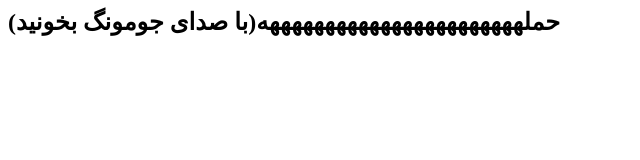
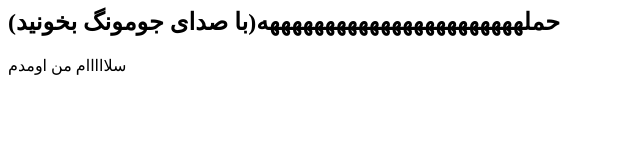
Before and after one commit to solmaz-safikhani/attackkkkk, a plain HTML site: page index.html in a window 1280 px wide. Shown: the whole page, without its empty margins (0-640 px from the left). Drawn offline with Linux system fonts and the light colour scheme.

Commit message:
add some

```diff
--- a/index.html
+++ b/index.html
@@ -1 +1,2 @@
 <h2>حملهههههههههههههههههههههههه(با صدای جومونگ بخونید)</h2>
+<p>سلااااام من اومدم</p>
```
